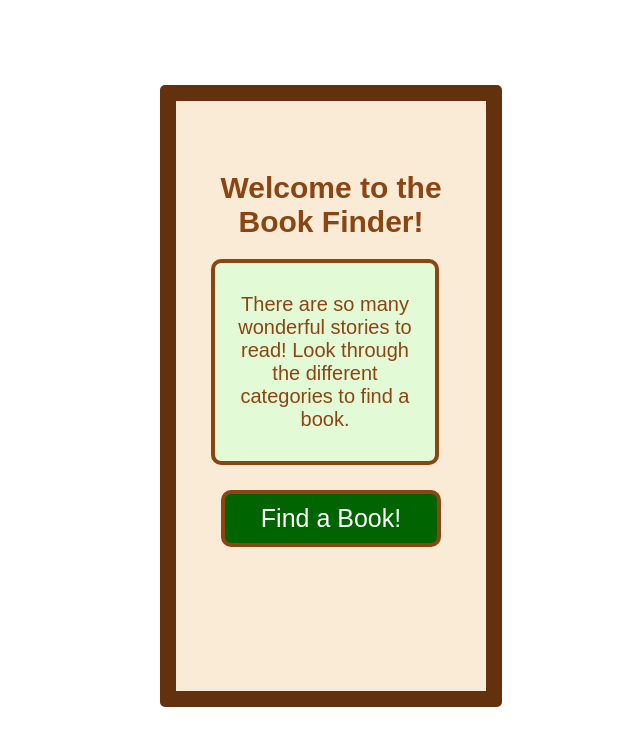
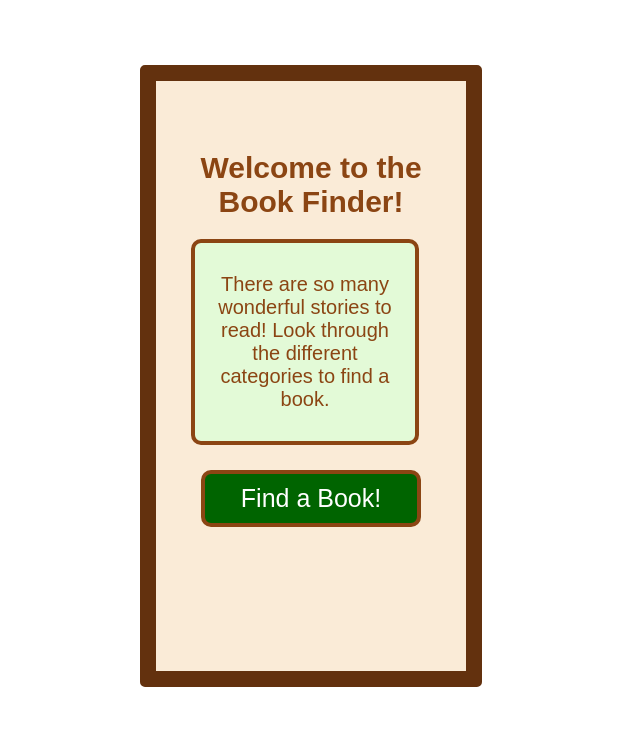
Before and after one commit to hannahalli/Book-Finder, a Svelte app: page / in a window 1280 px wide. Shown: the top 746 px of the page, without its empty margins (628-1268 px from the left). Built offline with nearby package versions, Linux system fonts and the light colour scheme.

Commit message:
akbdjsff

```diff
--- a/src/App.svelte
+++ b/src/App.svelte
@@ -29,8 +29,8 @@
     /* Add your CSS styles here */
     .container {
         position: absolute;
-        top: 85px; /* Adjust the top position as per your requirement */
-        left: calc((1536px - 500px) / 2 + 270px); /* Adjust the left position as per your requirement */
+        top: 65px; /* Adjust the top position as per your requirement */
+        left: calc((1536px - 500px) / 2 + 250px); /* Adjust the left position as per your requirement */
         width: 270px; /* Increase width */
         height: 550px; /* Increase height */
         background-color: #FAEBD7; /* Set light brown background color */
```
Also changed, not shown: public/build/bundle.css, public/build/bundle.js, 1 other file (tests, documents, lock files or other folders).
